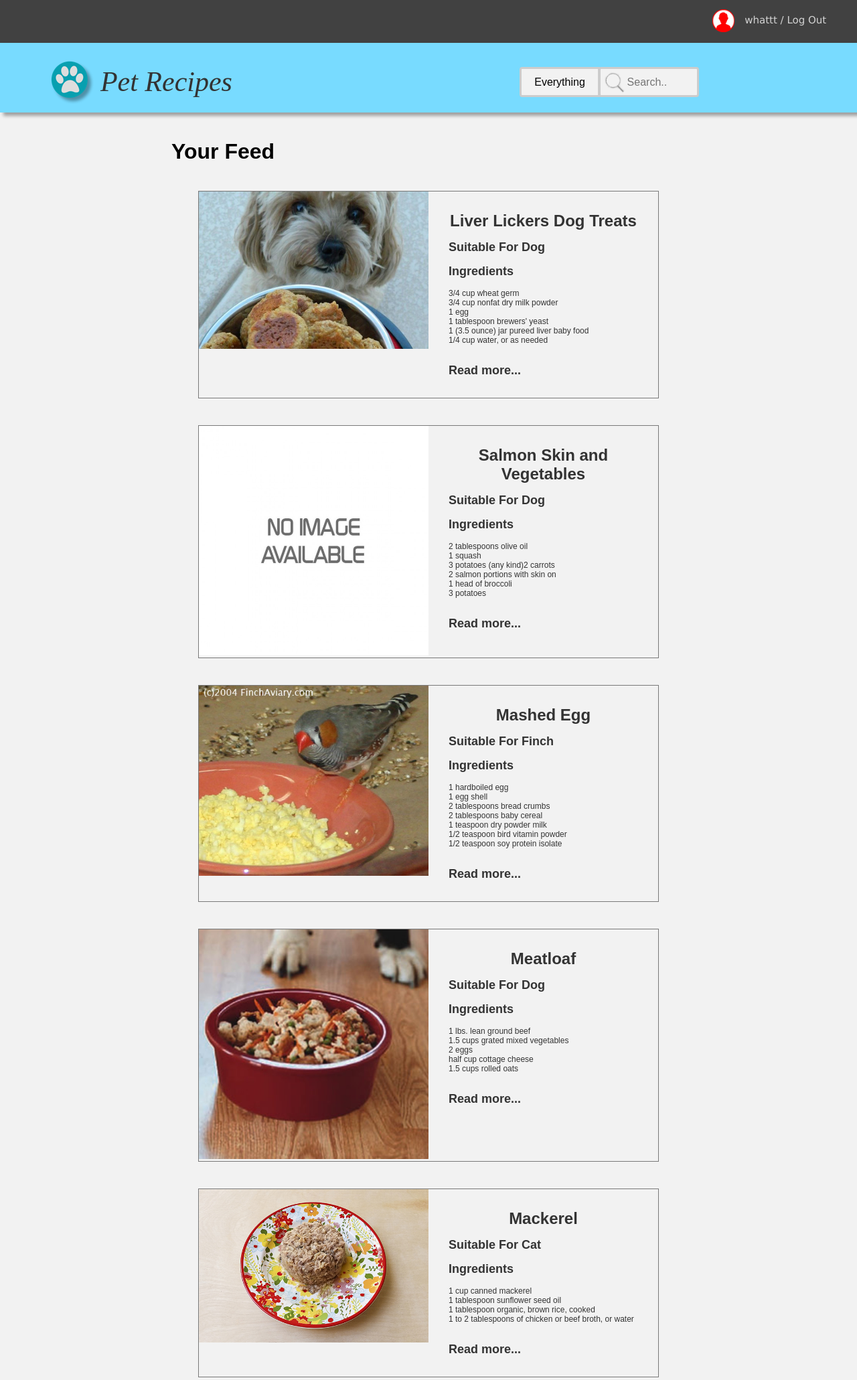
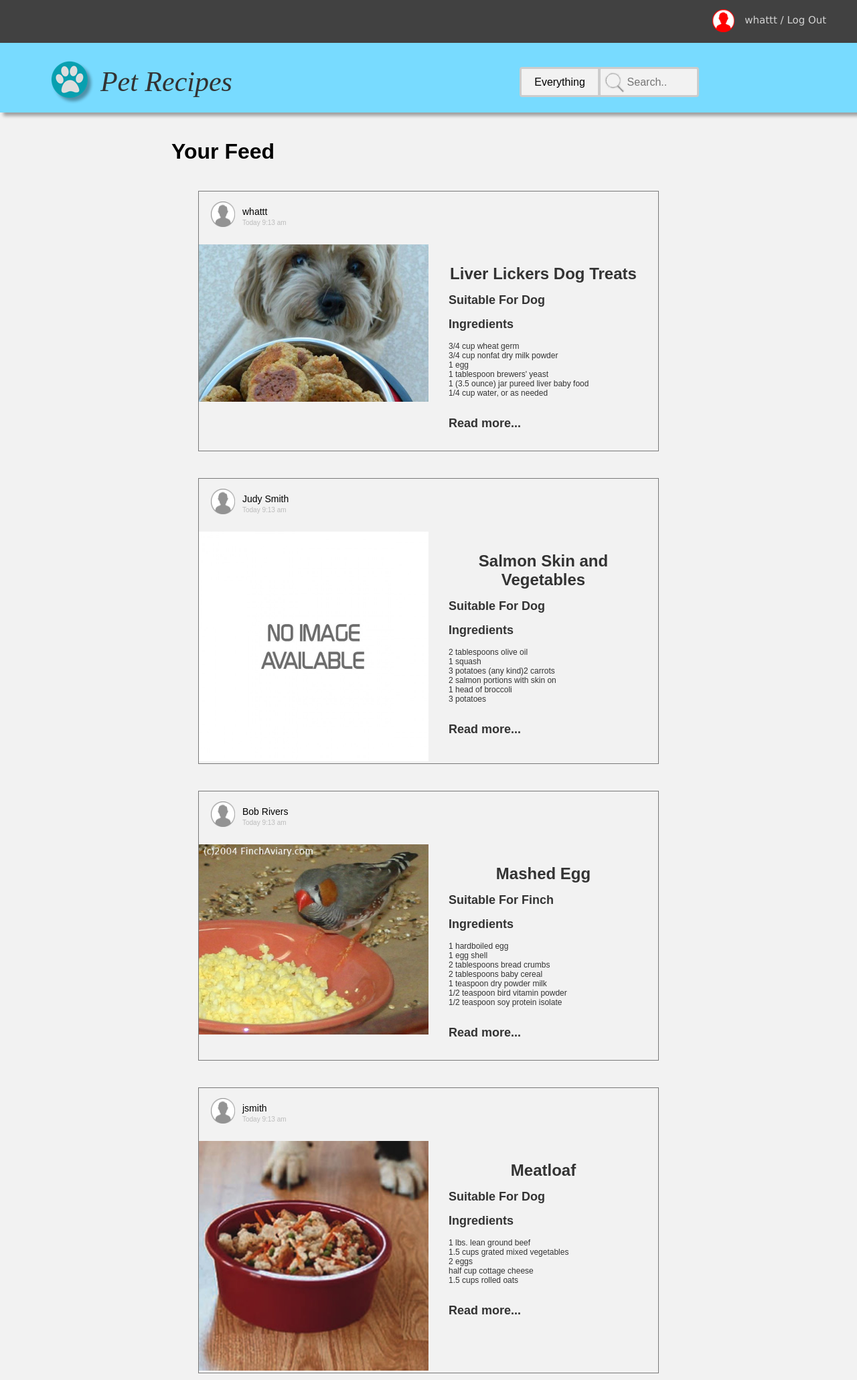
Before and after one commit to YijunFang/Pet_Recipe, a Flask app: page / in a window 1280 px wide. Shown: the top 2061 px of the page at 67% size. Run offline with Flask 2, Linux system fonts and the light colour scheme; a user stored in the database is signed in; data comes from the database, SQL or seed files in the repository.

Commit message:
forgot to add user profile link on homepage posts

```diff
--- a/app/templates/home.html
+++ b/app/templates/home.html
@@ -27,7 +27,16 @@
         <!-- Recipes Post -->
         {% for r in recipes %}
         <div id="u14" class="">
-
+                    <div id="u22" class="ax_default box_2">
+                                           <!-- Post Background -->
+                    <img id="u18" class="img " src="../static/images/home/post_u18.png"/>
+                        <div id="u21" class="text" style="visibility: visible;">
+                            <a href="{{url_for('profile_view',userid=r.User.id)}}"><p><span> {{ r.User.user_name }}</span></p></a>
+                        </div>
+                        <p><span>Today 9:13 am</span></p>
+                    </div>
+            <br></br>
+            <br></br>
             <!-- Recipe Post Content -->
             <div id="u24" class="ax_default box_2">
 
```
